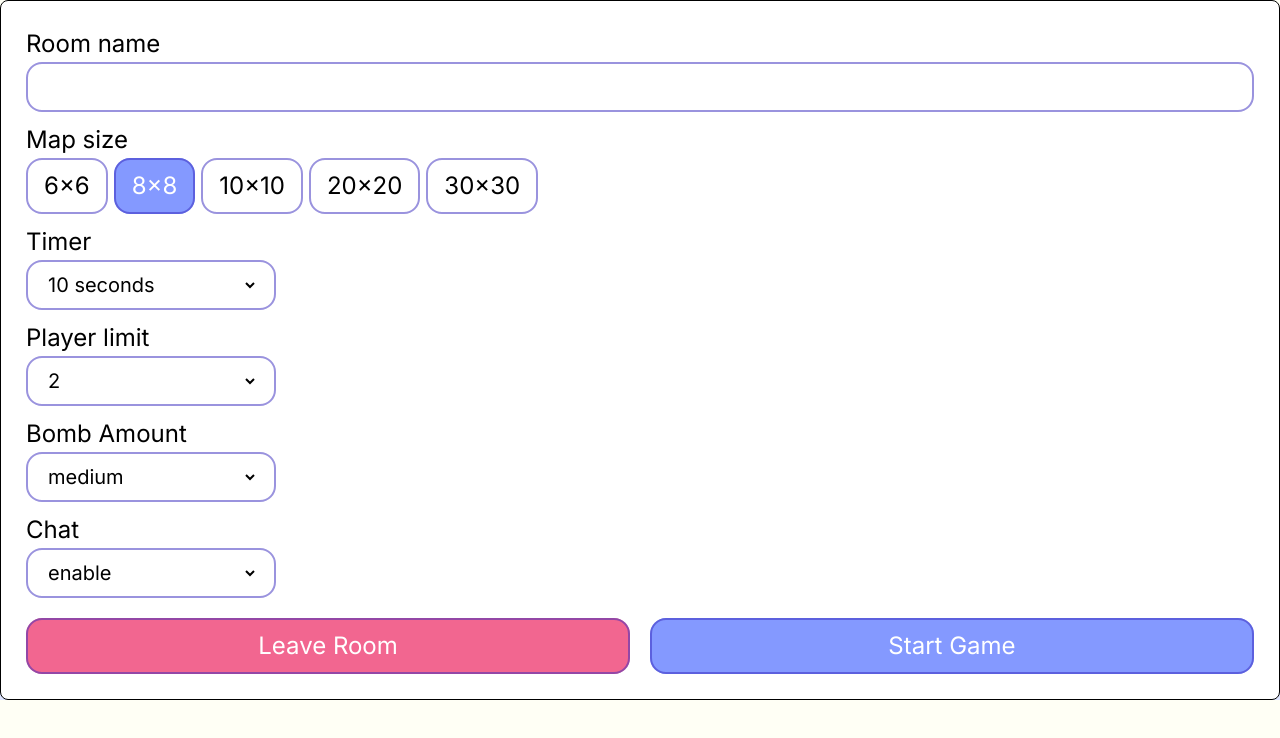
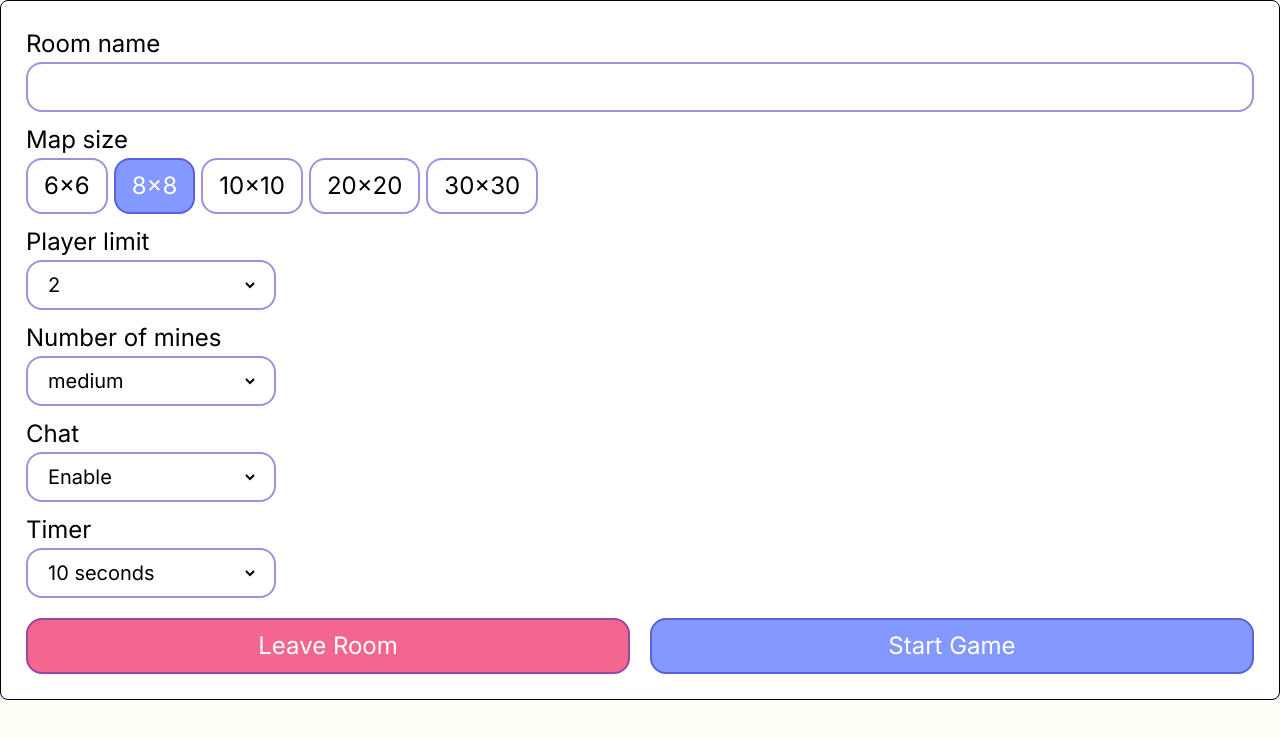
Before and after one commit to vinitian/mines-all-mine, a Next.js app: page /room-settings in a window 1280 px wide. Shown: the top 738 px of the page. Built offline with nearby package versions, Linux system fonts and the light colour scheme; no server answers.

Commit message:
style: adjust option order & spelling

```diff
--- a/components/roomSetting.tsx
+++ b/components/roomSetting.tsx
@@ -161,28 +161,6 @@ export default function RoomSettings() {
       </div>
 
       <div className="flex flex-col">
-        <div className="text-h3">Timer</div>
-        <div
-          className="w-full border-2 border-border rounded-2xl px-4 py-2 placeholder-gray-400 text-h4 focus:outline-none focus:border-[#3728BE]
-        max-w-[250px]"
-        >
-          <select
-            value={turnLimit}
-            onChange={(e) =>
-              setTurnLimit(Number(e.target.value) as 0 | 10 | 20 | 30)
-            }
-            aria-label="Timer"
-            className="w-full"
-          >
-            <option value={0}>Unlimited</option>
-            <option value={10}>10 seconds</option>
-            <option value={20}>20 seconds</option>
-            <option value={30}>30 seconds</option>
-          </select>
-        </div>
-      </div>
-
-      <div className="flex flex-col">
         <div className="text-h3">Player limit</div>
         <div
           className="w-full border-2 border-border rounded-2xl px-4 py-2 placeholder-gray-400 text-h4 focus:outline-none focus:border-[#3728BE]
@@ -210,7 +188,7 @@ export default function RoomSettings() {
       </div>
 
       <div className="flex flex-col">
-        <div className="text-h3">Bomb Amount</div>
+        <div className="text-h3">Number of mines</div>
         <div
           className="w-full border-2 border-border rounded-2xl px-4 py-2 placeholder-gray-400 text-h4 focus:outline-none focus:border-[#3728BE]
         max-w-[250px]"
@@ -229,7 +207,7 @@ export default function RoomSettings() {
         </div>
       </div>
 
-      <div className="mb-[10px] relative">
+      <div className="flex flex-col">
         <div className="text-h3">Chat</div>
         <div
           className="w-full border-2 border-border rounded-2xl px-4 py-2 placeholder-gray-400 text-h4 focus:outline-none focus:border-[#3728BE]
@@ -242,8 +220,30 @@ export default function RoomSettings() {
             aria-label="Set to enable/disable chat"
             className="w-full"
           >
-            <option value="enable">enable</option>
-            <option value="disable">disable</option>
+            <option value="enable">Enable</option>
+            <option value="disable">Disable</option>
+          </select>
+        </div>
+      </div>
+
+      <div className="flex flex-col mb-[10px] ">
+        <div className="text-h3">Timer</div>
+        <div
+          className="w-full border-2 border-border rounded-2xl px-4 py-2 placeholder-gray-400 text-h4 focus:outline-none focus:border-[#3728BE]
+        max-w-[250px]"
+        >
+          <select
+            value={turnLimit}
+            onChange={(e) =>
+              setTurnLimit(Number(e.target.value) as 0 | 10 | 20 | 30)
+            }
+            aria-label="Timer"
+            className="w-full"
+          >
+            <option value={0}>Unlimited</option>
+            <option value={10}>10 seconds</option>
+            <option value={20}>20 seconds</option>
+            <option value={30}>30 seconds</option>
           </select>
         </div>
       </div>
```
